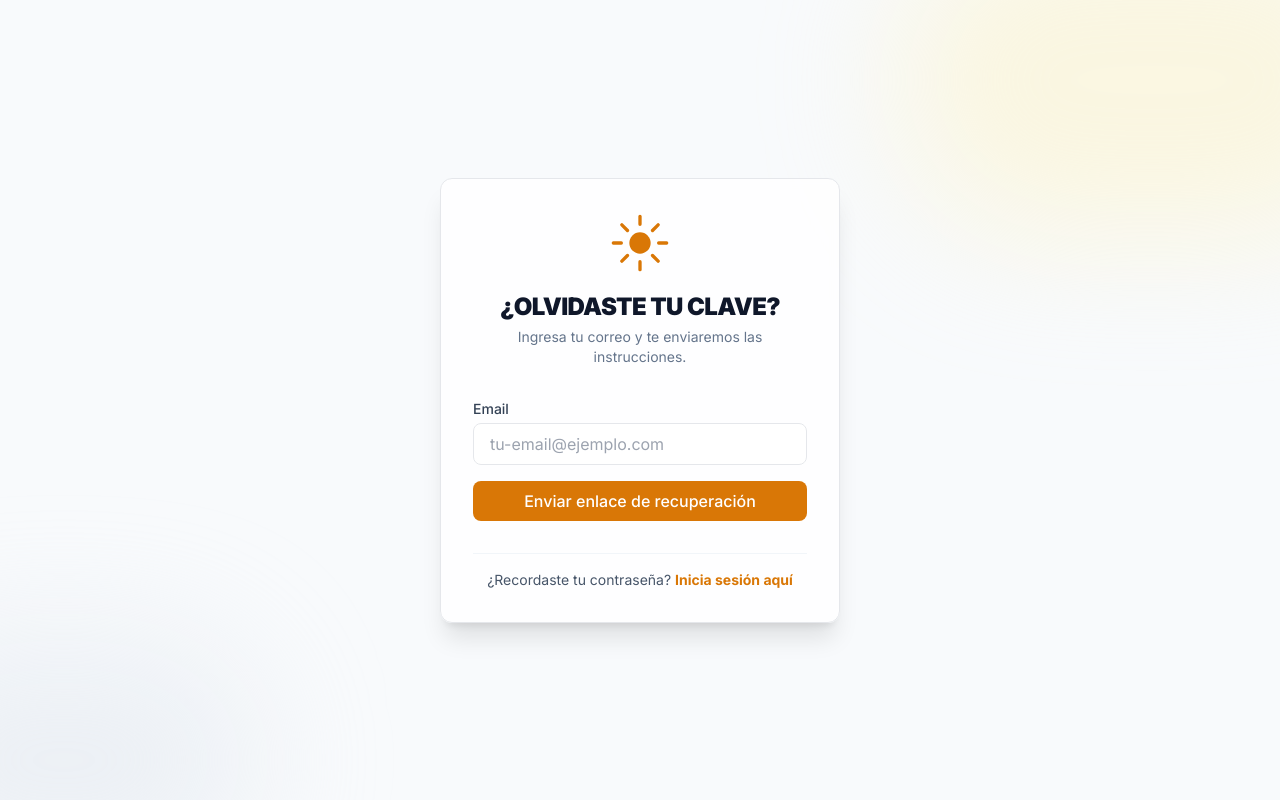
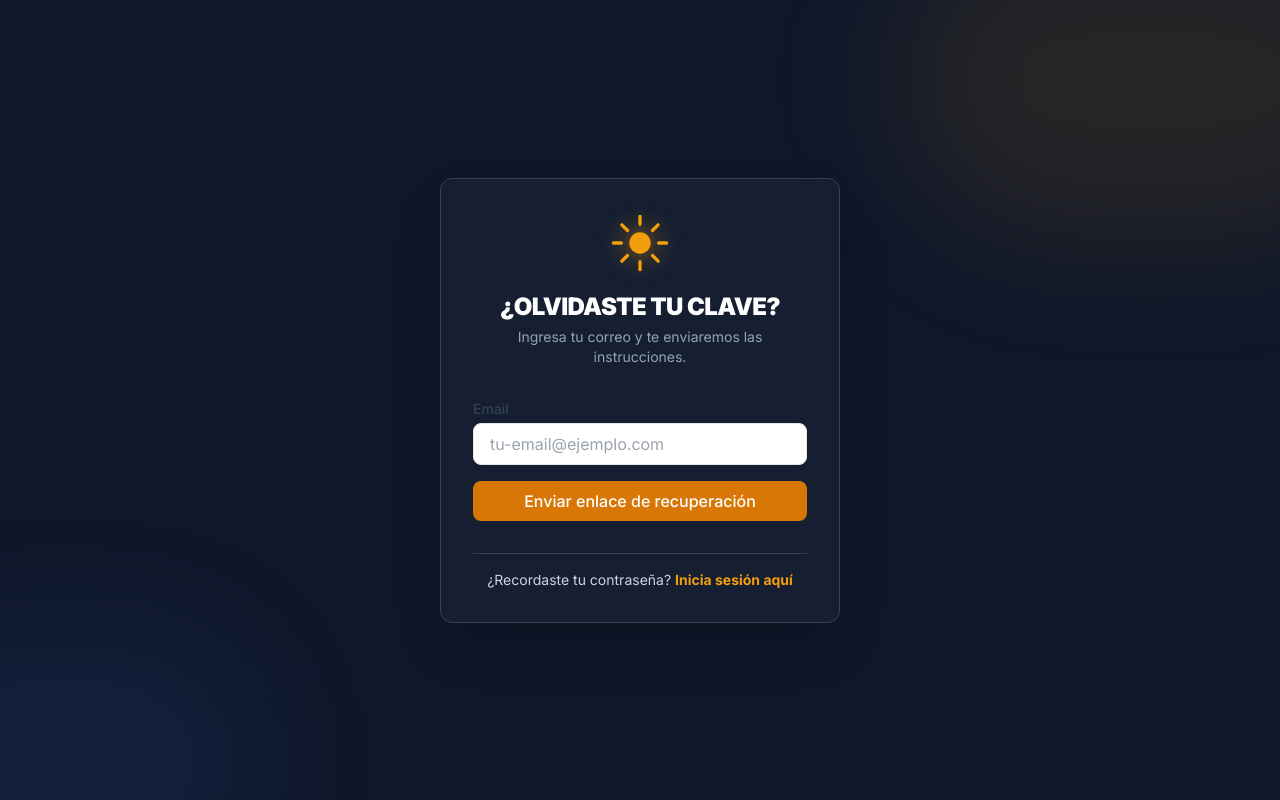
Before and after one commit to yanethtezara/solarflow.nextjs, a Next.js app: page /forgot-password in a window 1280 px wide. Built offline with nearby package versions, Linux system fonts and the light colour scheme; no server answers.

Commit message:
fix: restore navy background and fix contrast in forgot-password page
- Fixes SOL-60
- Background updated to bg-slate-900
- Card updated with backdrop-blur and slate-800 background
- Adjusted typography and logo contrast

```diff
--- a/app/forgot-password/page.tsx
+++ b/app/forgot-password/page.tsx
@@ -6,25 +6,28 @@ import ForgotPasswordForm from '@/components/auth/ForgotPasswordForm';
 
 export default function ForgotPasswordPage() {
   return (
-    <main className="min-h-screen flex items-center justify-center bg-slate-50 px-4 py-12">
+    <main className="min-h-screen flex items-center justify-center bg-slate-900 px-4 py-12">
       {/* Background decoration */}
       <div className="fixed inset-0 overflow-hidden pointer-events-none">
-        <div className="absolute -top-[10%] -right-[10%] w-[40%] h-[40%] bg-amber-100/50 rounded-full blur-3xl" />
-        <div className="absolute -bottom-[10%] -left-[10%] w-[30%] h-[30%] bg-slate-200/50 rounded-full blur-3xl" />
+        <div className="absolute -top-[10%] -right-[10%] w-[40%] h-[40%] bg-amber-500/10 rounded-full blur-3xl" />
+        <div className="absolute -bottom-[10%] -left-[10%] w-[30%] h-[30%] bg-blue-500/10 rounded-full blur-3xl" />
       </div>
 
       <div className="w-full max-w-[400px] relative z-10">
-        <div className="card p-8 space-y-8 animate-fade-in shadow-xl bg-white/80 backdrop-blur-sm">
+        <div className="card p-8 space-y-8 animate-fade-in shadow-2xl bg-slate-800/50 backdrop-blur-md border border-slate-700">
           {/* Brand Header */}
           <div className="flex flex-col items-center space-y-4">
             <Link href="/" className="transition-transform duration-300 hover:scale-105">
-              <SunLogo size={64} className="text-amber-600" />
+              <SunLogo
+                size={64}
+                className="text-amber-500 drop-shadow-[0_0_8px_rgba(245,158,11,0.5)]"
+              />
             </Link>
             <div className="text-center">
-              <h1 className="text-2xl font-black tracking-tight text-slate-900 uppercase">
+              <h1 className="text-2xl font-black tracking-tight text-white uppercase">
                 ¿Olvidaste tu clave?
               </h1>
-              <p className="text-slate-500 text-sm mt-1">
+              <p className="text-slate-400 text-sm mt-1">
                 Ingresa tu correo y te enviaremos las instrucciones.
               </p>
             </div>
@@ -34,12 +37,12 @@ export default function ForgotPasswordPage() {
           <ForgotPasswordForm />
 
           {/* Footer Link */}
-          <div className="pt-4 border-t border-slate-100 text-center">
-            <p className="text-sm text-slate-600">
+          <div className="pt-4 border-t border-slate-700 text-center">
+            <p className="text-sm text-slate-300">
               ¿Recordaste tu contraseña?{' '}
               <Link
                 href="/login"
-                className="font-bold text-amber-600 hover:text-amber-700 transition-colors duration-200 underline-offset-4 hover:underline"
+                className="font-bold text-amber-500 hover:text-amber-600 transition-colors duration-200 underline-offset-4 hover:underline"
               >
                 Inicia sesión aquí
               </Link>
```
